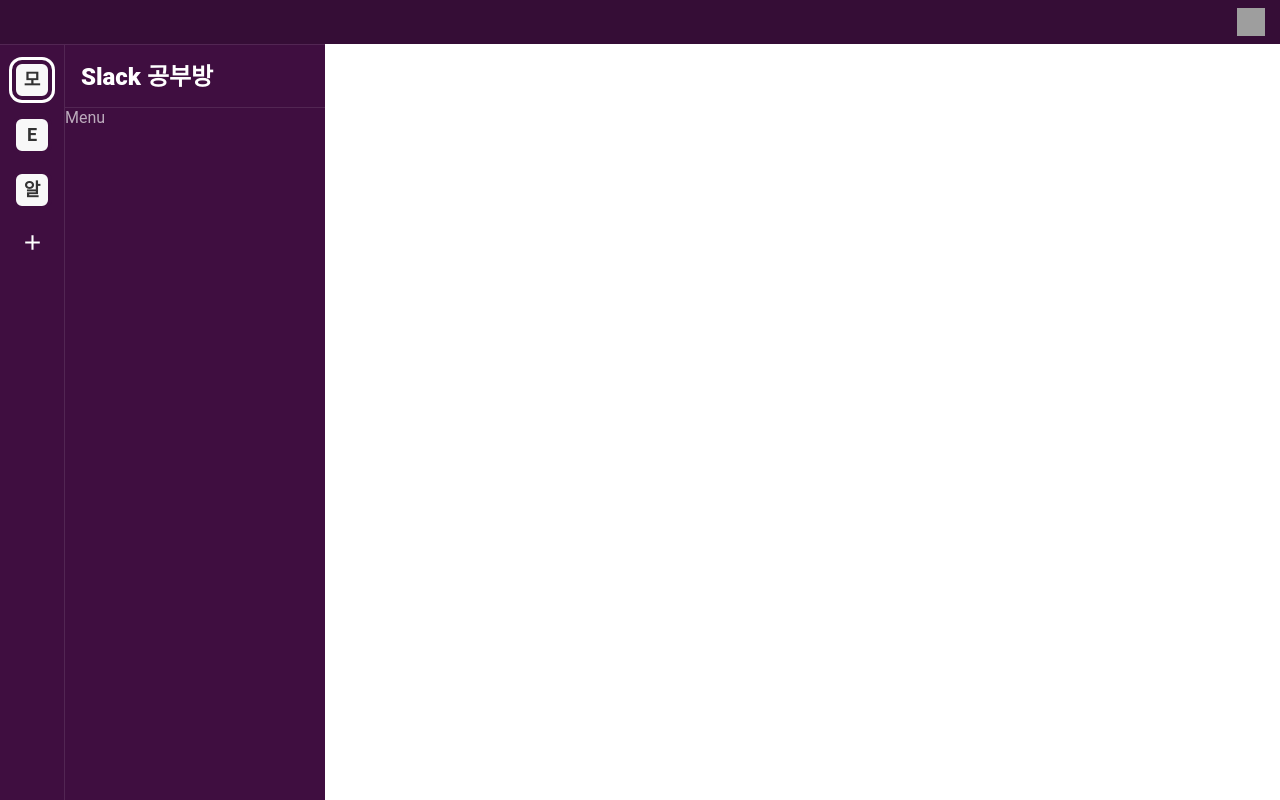
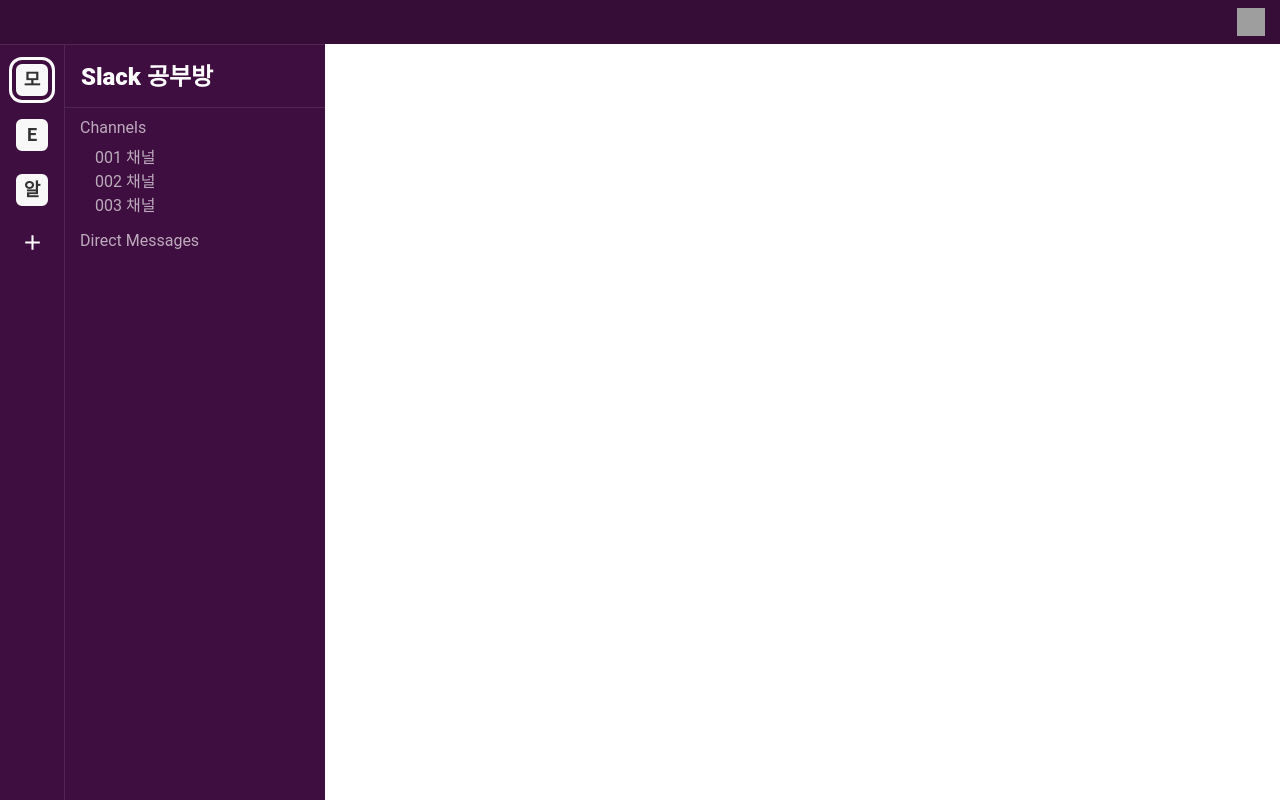
Before and after one commit to devjoylee/sleact, a React (Create React App) app: page /workspace in a window 1280 px wide. Built offline with nearby package versions, Linux system fonts and the light colour scheme; grey boxes are pictures that could not be loaded.

Commit message:
♻ rename ChannelList to WorkspaceBoard

```diff
--- a/src/components/Layout/WorkspaceLayout/WorkspaceLayout.tsx
+++ b/src/components/Layout/WorkspaceLayout/WorkspaceLayout.tsx
@@ -1,6 +1,6 @@
 import React from 'react';
 import { Outlet } from 'react-router-dom';
-import { WorkspaceHeader, WorkspaceList, ChannelList } from 'components';
+import { WorkspaceHeader, WorkspaceList, WorkspaceBoard } from 'components';
 import { WorkspaceContents, Chats } from './styles';
 
 export const WorkspaceLayout = () => {
@@ -9,7 +9,7 @@
       <WorkspaceHeader />
       <WorkspaceContents>
         <WorkspaceList />
-        <ChannelList />
+        <WorkspaceBoard />
         <Chats>
           <Outlet />
         </Chats>
--- a/src/components/Workspace/ChannelList/ChannelList.tsx
+++ /dev/null
@@ -1,16 +0,0 @@
-import React, { useState } from 'react';
-import { Dropdown } from './Dropdown';
-import { ListContainer, WorkspaceName, List } from './styles';
-
-export const ChannelList = () => {
-  const [dropdown, setDropdown] = useState(false);
-  const toggleDropdown = () => setDropdown((prev) => !prev);
-
-  return (
-    <ListContainer>
-      <WorkspaceName onClick={toggleDropdown}>Slack 공부방</WorkspaceName>
-      {dropdown && <Dropdown handleClose={toggleDropdown} />}
-      <List>Menu</List>
-    </ListContainer>
-  );
-};
--- a/src/components/Workspace/ChannelList/Dropdown.tsx
+++ b/src/components/Workspace/WorkspaceBoard/Dropdown.tsx
@@ -4,9 +4,10 @@
 
 interface DropdownProp {
   handleClose: () => void;
+  addChannel: (channel: string) => void;
 }
 
-export const Dropdown = ({ handleClose }: DropdownProp) => {
+export const Dropdown = ({ handleClose, addChannel }: DropdownProp) => {
   const [showModal, setShowModal] = useState(false);
   const toggleModal = () => {
     setShowModal((prev) => !prev);
@@ -17,7 +18,7 @@
       <DropdownLayout handleClose={handleClose} style={{ top: 55, left: 10 }}>
         <li onClick={toggleModal}>채널 만들기</li>
         <li>로그아웃</li>
-        {showModal && <Modal toggleModal={toggleModal} />}
+        {showModal && <Modal closeModal={toggleModal} addChannel={addChannel} />}
       </DropdownLayout>
     </>
   );
--- a/src/components/Workspace/ChannelList/Modal.tsx
+++ b/src/components/Workspace/WorkspaceBoard/Modal.tsx
@@ -4,10 +4,11 @@
 import useForm from 'hooks/useForm';
 
 interface ModalProp {
-  toggleModal: () => void;
+  closeModal: () => void;
+  addChannel: (channel: string) => void;
 }
 
-export const Modal = ({ toggleModal }: ModalProp) => {
+export const Modal = ({ closeModal, addChannel }: ModalProp) => {
   const { values, handleChange, resetForm } = useForm({
     channel: '',
   });
@@ -15,13 +16,14 @@
 
   const handleSubmit = async (e: React.FormEvent<HTMLFormElement>) => {
     e.preventDefault();
+    addChannel(channel);
     resetForm();
-    toggleModal();
+    closeModal();
     console.log(values);
   };
 
   return (
-    <ModalLayout handleClose={toggleModal}>
+    <ModalLayout handleClose={closeModal}>
       <form onSubmit={handleSubmit}>
         <Label htmlFor='channel'>
           <span>채널명</span>
--- /dev/null
+++ b/src/components/Workspace/WorkspaceBoard/WorkspaceBoard.tsx
@@ -0,0 +1,33 @@
+import React, { useState } from 'react';
+import { Dropdown } from './Dropdown';
+import { ListContainer, WorkspaceName, ListBoard, ChannelBoard, DMBoard } from './styles';
+
+export const WorkspaceBoard = () => {
+  const [list, setList] = useState(['001 채널', '002 채널', '003 채널']);
+  const [dropdown, setDropdown] = useState(false);
+  const toggleDropdown = () => setDropdown((prev) => !prev);
+  const addChannel = (channel: string) => {
+    setList((prev) => [...prev, channel]);
+  };
+
+  return (
+    <ListContainer>
+      <WorkspaceName onClick={toggleDropdown}>Slack 공부방</WorkspaceName>
+      {dropdown && <Dropdown handleClose={toggleDropdown} addChannel={addChannel} />}
+      <ListBoard>
+        <ChannelBoard>
+          <p>Channels</p>
+          <ul className='channel-list'>
+            {list.map((item, i) => (
+              <li key={i}>{item}</li>
+            ))}
+          </ul>
+        </ChannelBoard>
+        <DMBoard>
+          <p>Direct Messages</p>
+          <ul className='dm-list'></ul>
+        </DMBoard>
+      </ListBoard>
+    </ListContainer>
+  );
+};
--- a/src/components/Workspace/ChannelList/styles.ts
+++ b/src/components/Workspace/WorkspaceBoard/styles.ts
@@ -25,8 +25,20 @@
   }
 `;
 
-export const List = styled.div`
+export const ListBoard = styled.div`
+  padding: 10px 15px;
   height: calc(100vh - 102px);
   overflow-y: auto;
   color: ${COLOR.TEXT_GRAY};
+  p {
+    margin-bottom: 7px;
+  }
+  ul {
+    padding-left: 15px;
+  }
 `;
+
+export const ChannelBoard = styled.div``;
+export const DMBoard = styled.div`
+  margin-top: 15px;
+`;
--- a/src/components/index.ts
+++ b/src/components/index.ts
@@ -12,4 +12,4 @@
 export { WorkspaceHeader } from './Workspace/WorkspaceHeader/WorkspaceHeader';
 export { UserDropdown } from './Workspace/WorkspaceHeader/UserDropdown';
 export { WorkspaceList } from './Workspace/WorkspaceList/WorkspaceList';
-export { ChannelList } from './Workspace/ChannelList/ChannelList';
+export { WorkspaceBoard } from './Workspace/WorkspaceBoard/WorkspaceBoard';
--- a/src/styles/reset.ts
+++ b/src/styles/reset.ts
@@ -14,8 +14,6 @@
     height: 100%;
   }
   body {
-    background: $black-primary;
-    color: $text-color;
     font-family: 'Roboto', sans-serif;
   }
   h1,
```
